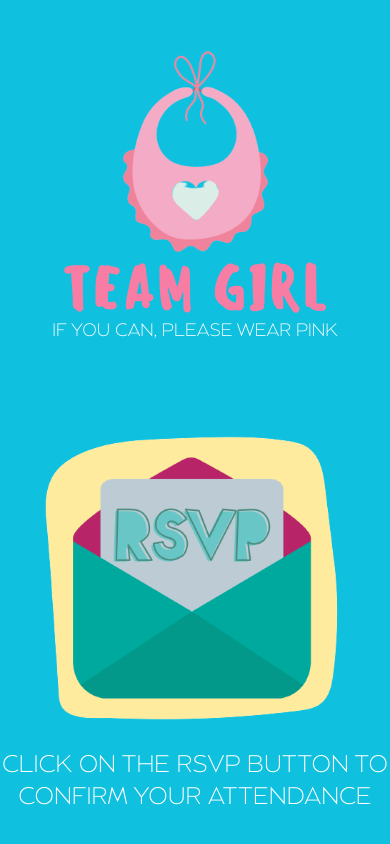
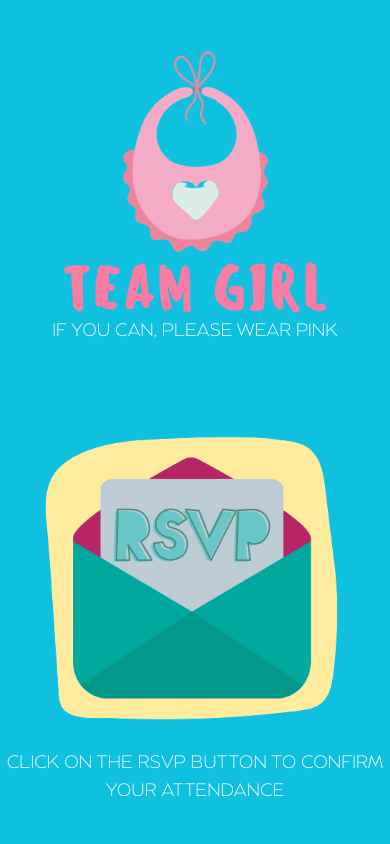
Before and after one commit to zesterquinn/gender-reveal-invitation, a Next.js app: page / in a window 390 px wide. Shown: the part 2833-3677 px from the top of the page. Before the commit the page ends 3647 px from the top, so only its background shows below. Built offline with nearby package versions, Linux system fonts and the light colour scheme.

Commit message:
update mobile sizes

```diff
--- a/app/page.tsx
+++ b/app/page.tsx
@@ -132,7 +132,7 @@ export default function Home() {
             </a>
           </div>
         </div>
-        <div className={'font-spring text-2xl text-white text-center self-center min-w-min'}>
+        <div className={'font-spring md:text-2xl text-lg text-white text-center self-center min-w-min mb-10'}>
           CLICK ON THE RSVP BUTTON TO CONFIRM YOUR ATTENDANCE
         </div>
       </section>
```
